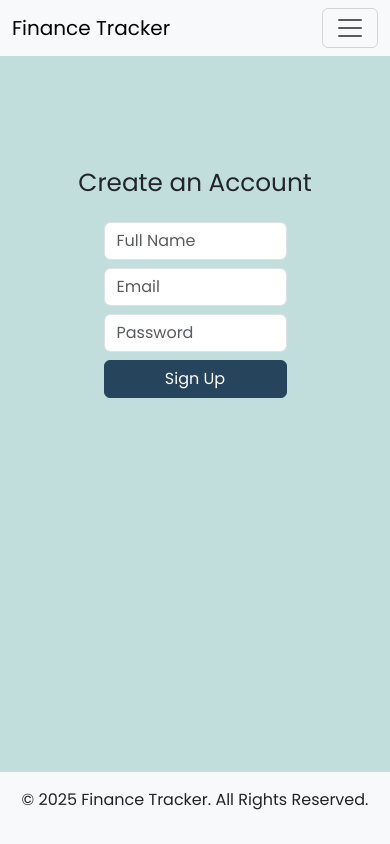
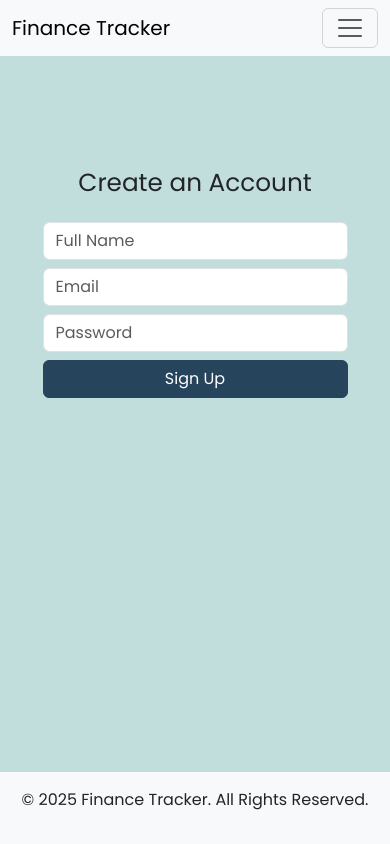
Before and after one commit to abinmathew0/FinanceTrackerFE, a React (Create React App) app: page /register in a window 390 px wide. Built offline with nearby package versions, Linux system fonts and the light colour scheme; no server answers.

Commit message:
fixed mobile width

```diff
--- a/src/pages/AddTransaction.js
+++ b/src/pages/AddTransaction.js
@@ -1,6 +1,5 @@
 import React, { useState } from "react";
 import axios from "axios";
-import { Link, useNavigate } from "react-router-dom";
 
 const API_URL = process.env.REACT_APP_API_URL;
 
@@ -11,7 +10,6 @@ const AddTransaction = () => {
     type: "expense",
     category: "",
   });
-  const navigate = useNavigate();
 
   const incomeCategories = [
     "Salary/Wages",
--- a/src/pages/Dashboard.js
+++ b/src/pages/Dashboard.js
@@ -102,7 +102,6 @@ const Dashboard = () => {
   const expense = displayTransactions
     .filter((txn) => txn.type === "expense")
     .reduce((sum, txn) => sum + Number(txn.amount), 0);
-  const netIncome = income - expense;
 
   const incomeExpenseBarData = {
     labels: ["Income", "Expense"],
--- a/src/pages/Login.js
+++ b/src/pages/Login.js
@@ -35,7 +35,10 @@ const Login = () => {
       </h2>
       {error && <p className="alert alert-danger text-center">{error}</p>}
 
-      <form onSubmit={handleSubmit} className="w-50 mx-auto">
+      <form
+        onSubmit={handleSubmit}
+        className="col-10 col-md-6 col-lg-4 mx-auto"
+      >
         <input
           className="form-control my-2"
           type="email"
--- a/src/pages/Register.js
+++ b/src/pages/Register.js
@@ -42,7 +42,10 @@ const Register = () => {
       </h2>
       {error && <p className="alert alert-danger">{error}</p>}
 
-      <form onSubmit={handleSubmit} className="w-50 mx-auto">
+      <form
+        onSubmit={handleSubmit}
+        className="col-10 col-md-6 col-lg-4 mx-auto"
+      >
         <input
           type="text"
           className="form-control my-2"
```
